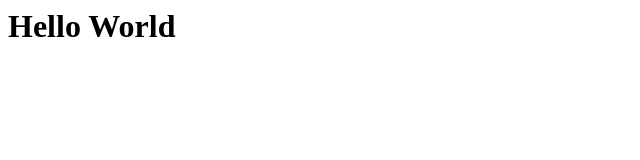
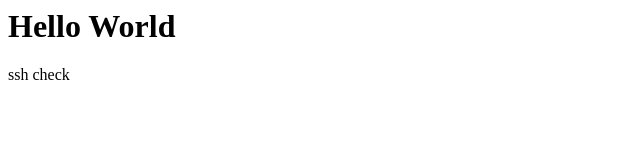
Before and after one commit to JonasVanHoof/DevOpsLab1, a plain HTML site: page index.html in a window 1280 px wide. Shown: the full height of the page, 0-640 px from the left. Drawn offline with Linux system fonts and the light colour scheme.

Commit message:
Update index.html

```diff
--- a/index.html
+++ b/index.html
@@ -1 +1,2 @@
 <h1>Hello World</h1>
+<p>ssh check</p>
```
